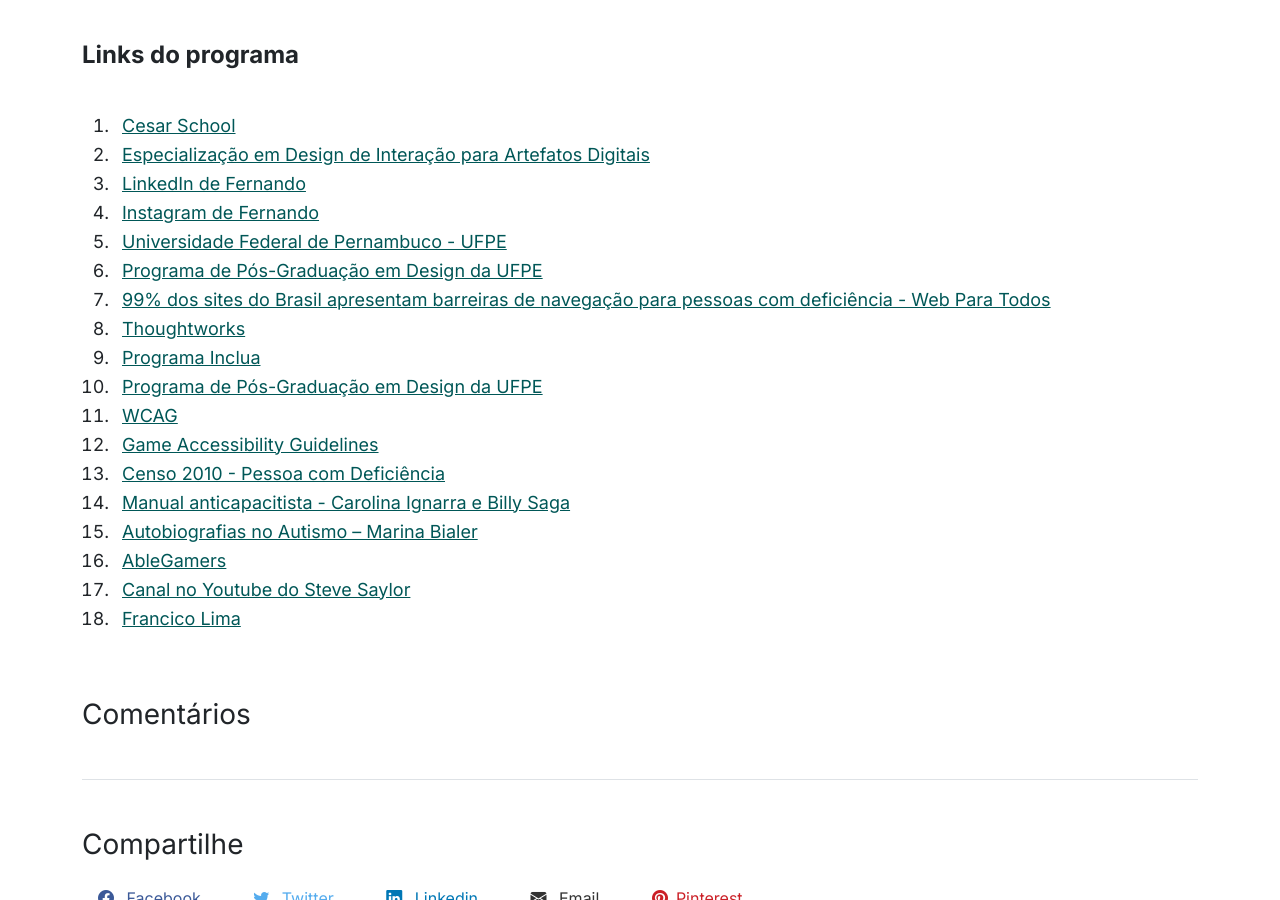
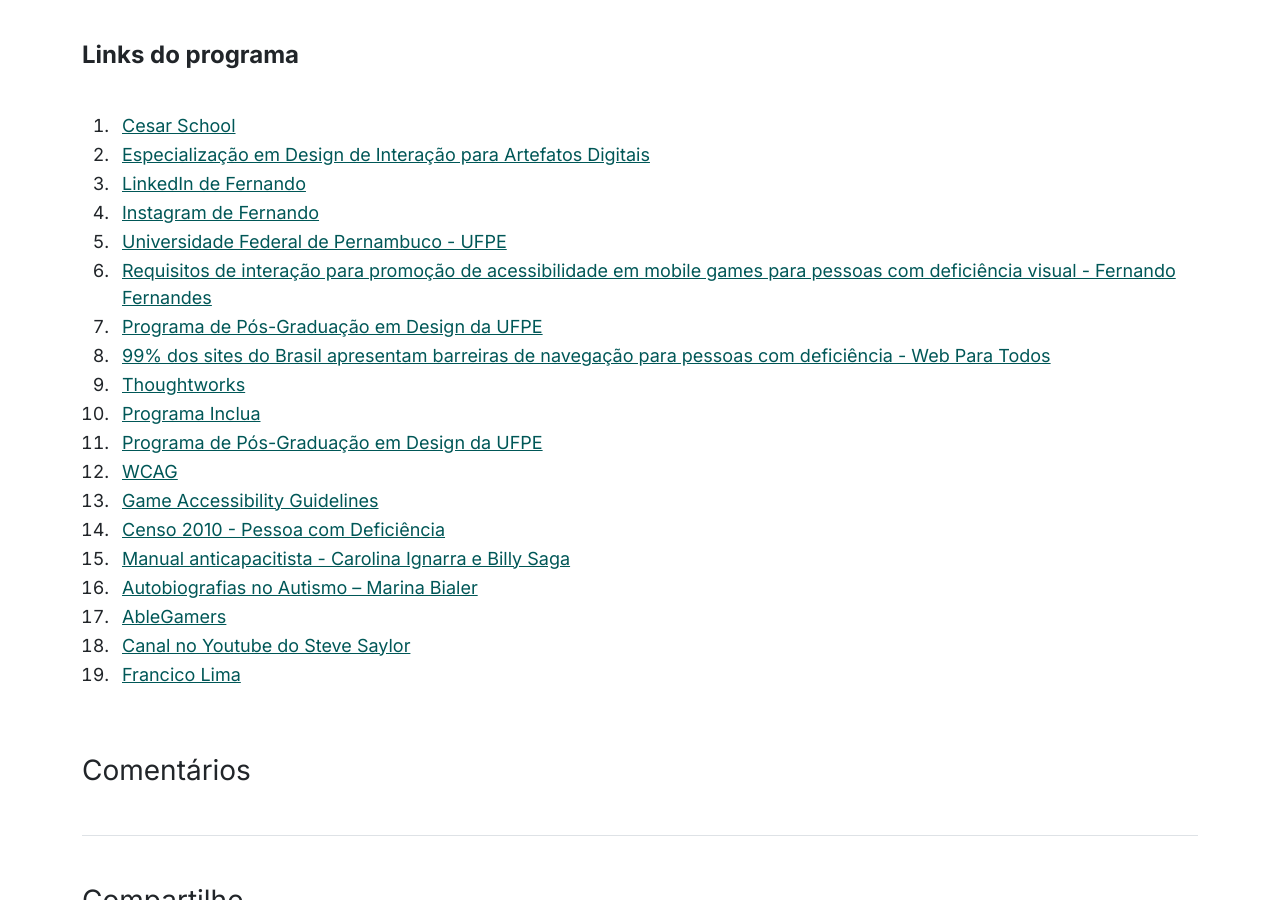
Before and after one commit to focoacessivel/focoacessivel.github.io, a Jekyll site: the page built from _posts/2023-01-01-fernando-fernandes.html, in a window 1280 px wide and 900 px high, scrolled down 1419 px. Built offline with Jekyll 4.4.1, drawn with Linux system fonts in a browser that asks for light colours; comment, search, counter and statistics services are not loaded.

Commit message:
atualizacao dos links

```diff
--- a/_posts/2023-01-01-fernando-fernandes.html
+++ b/_posts/2023-01-01-fernando-fernandes.html
@@ -33,6 +33,7 @@
     <li><a rel="noopener noreferrer" target="_blank" href="http://www.linkedin.com/in/feof87/">LinkedIn de Fernando</a></li>
     <li><a rel="noopener noreferrer" target="_blank" href="http://www.instagram.com/feof87/">Instagram de Fernando</a></li>
     <li><a rel="noopener noreferrer" target="_blank" href="http://www.ufpe.br/">Universidade Federal de Pernambuco - UFPE</a></li>
+    <li><a rel="noopener noreferrer" target="_blank" href="https://www.academia.edu/38291417/Requisitos_de_intera%C3%A7%C3%A3o_para_promo%C3%A7%C3%A3o_de_acessibilidade_em_mobile_games_para_pessoas_com_defici%C3%AAncia_visual">Requisitos de interação para promoção de acessibilidade em mobile games para pessoas com deficiência visual - Fernando Fernandes</a></li>
     <li><a rel="noopener noreferrer" target="_blank" href="https://www.ufpe.br/ppgdesign">Programa de Pós-Graduação em Design da UFPE</a></li>
     <li><a rel="noopener noreferrer" target="_blank" href="https://mwpt.com.br/99-dos-sites-do-brasil-apresentam-barreiras-de-navegacao-para-pessoas-com-deficiencia/">99% dos sites do Brasil apresentam barreiras de navegação para pessoas com deficiência - Web Para Todos</a></li>
     <li><a rel="noopener noreferrer" target="_blank" href="http://www.thoughtworks.com/pt-br">Thoughtworks</a></li>
```
